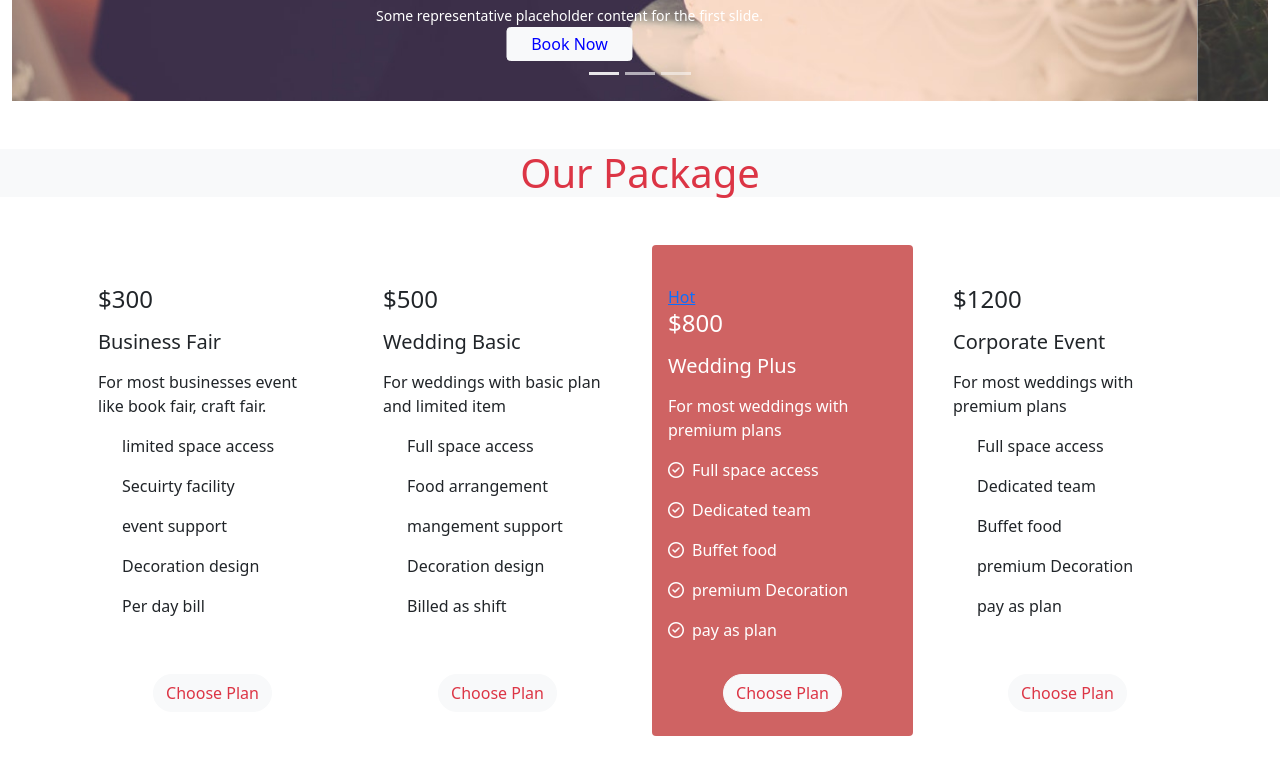
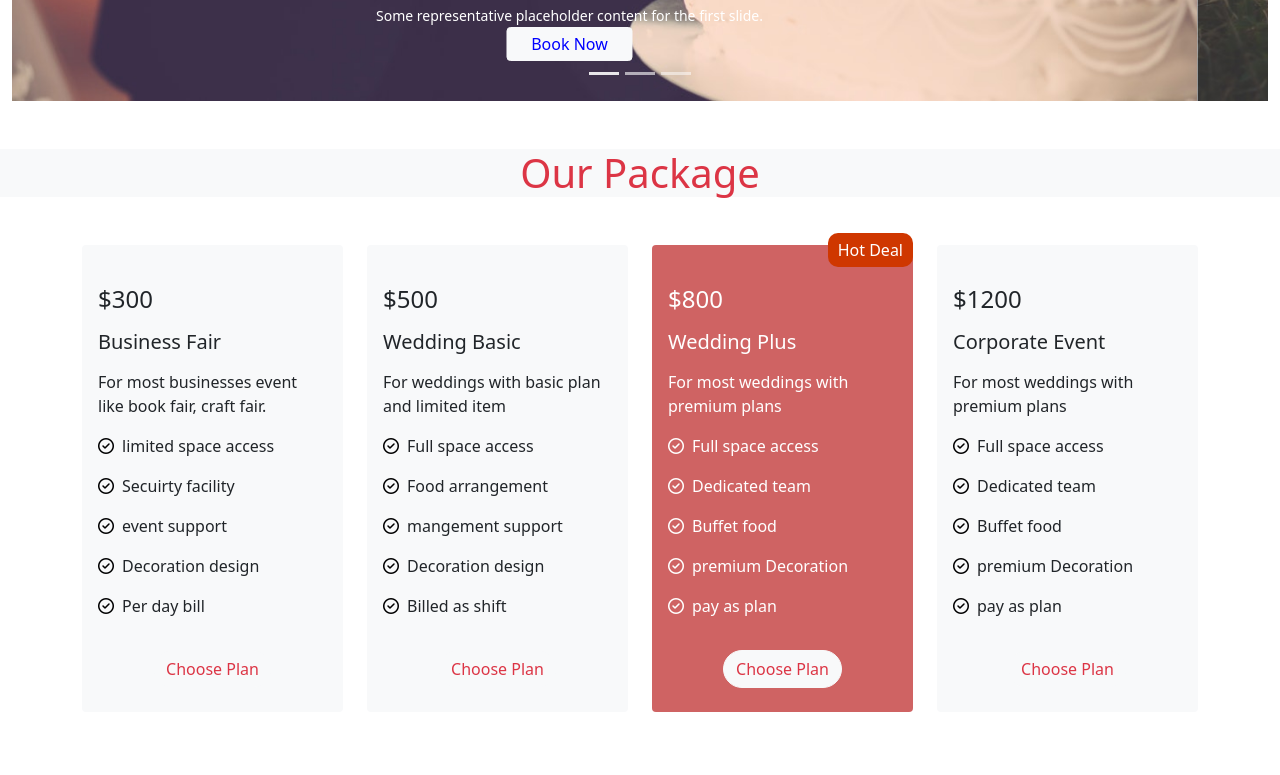
Before and after one commit to 665-stack/gazipur-convention-center, a plain HTML site: page index.html in a window 1280 px wide. Shown: the part 581-1356 px from the top of the page. Drawn offline with nearby package versions, Linux system fonts and the light colour scheme.

Commit message:
add  package section

```diff
--- a/index.html
+++ b/index.html
@@ -113,8 +113,8 @@
         <div class="container my-5" id="Packages">
 
             <div class="row row-cols-1 row-cols-md-3 g-4 ">
-                <div class="col-lg-3 col-md-6 col-sm-12 ">
-                    <div class="card h-100 py-4 border-0 ">
+                <div class="col-lg-3 col-md-6 col-sm-9 ">
+                    <div class="card h-100 py-4 border-0  bg-light">
                         <div class="card-body ">
                             <h4 class="card-title">$300</h4>
                             <h5 class="card-title my-3">Business Fair</h5>
@@ -139,9 +139,9 @@
                 </div>
 
 
-                <div class="col-lg-3 col-md-6 col-sm-12">
-                    <div class="card h-100 py-4 border-0">
-                        <div class="card-body">
+                <div class="col-lg-3 col-md-6 col-sm-9">
+                    <div class="card h-100 py-4 border-0  bg-light">
+                        <div class="card-body ">
                             <h4 class="card-title">$500</h4>
                             <h5 class="card-title my-3">Wedding Basic</h5>
                             <p class="card-text">For weddings with basic plan and limited item
@@ -163,25 +163,30 @@
                     </div>
                 </div>
 
-                <div class="col-lg-3 col-md-6 col-sm-10">
-                    <div class="card h-100 py-4 border-0 custom-card-style" id="hightlight-card">
+                <div class="col-lg-3 col-md-6 col-sm-9">
+                    <div class="card h-100 py-4 border-0 custom-card-style " id="hightlight-card">
                         <div class="card-body">
-                            <a class="little_btn" href="#">Hot</a>
+                            <a class="little-btn text-decoration-none text-white" href="#">Hot Deal</a>
                             <h4 class="card-title ">$800</h4>
                             <h5 class="card-title my-3  ">Wedding Plus</h5>
                             <p class="card-text">For most weddings with
                                 premium plans
                             </p>
 
-                            <div>
+                            <div id="options">
 
 
-                                <p><i class="far fa-check-circle  me-2" aria-hidden="true"></i>Full space access</p>
-                                <p><i class="far fa-check-circle  me-2" aria-hidden="true"></i>Dedicated team</p>
-                                <p><i class="far fa-check-circle  me-2" aria-hidden="true"></i>Buffet food</p>
-                                <p><i class="far fa-check-circle  me-2" aria-hidden="true"></i>premium Decoration
+                                <p><i class="far fa-check-circle  me-2 text-white" aria-hidden="true"></i>Full space
+                                    access</p>
+                                <p><i class="far fa-check-circle  me-2 text-white" aria-hidden="true"></i>Dedicated team
                                 </p>
-                                <p><i class="far fa-check-circle  me-2" aria-hidden="true"></i>pay as plan</p>
+                                <p><i class="far fa-check-circle  me-2 text-white" aria-hidden="true"></i>Buffet food
+                                </p>
+                                <p><i class="far fa-check-circle  me-2 text-white" aria-hidden="true"></i>premium
+                                    Decoration
+                                </p>
+                                <p><i class="far fa-check-circle  me-2 text-white" aria-hidden="true"></i>pay as plan
+                                </p>
                             </div>
 
                         </div>
@@ -192,8 +197,8 @@
                     </div>
                 </div>
 
-                <div class="col-lg-3 col-md-6 col-sm-12">
-                    <div class="card h-100 py-4 border-0">
+                <div class="col-lg-3 col-md-6 col-sm-9">
+                    <div class="card h-100 py-4 border-0  bg-light">
                         <div class="card-body">
                             <h4 class="card-title">$1200</h4>
                             <h5 class="card-title my-3">Corporate Event</h5>
--- a/styles/style.css
+++ b/styles/style.css
@@ -3,18 +3,42 @@
 .carousel-caption button{
    color: blue;
 }
+.card{
+    transition: transform 0.4s;
+}
+.card:hover{
+   transform: scale(0.97);
+}
+.card button:hover{
+background-color: rgb(231, 221, 221);
+
+}
 .custom-card-style{
     background-color:rgb(207, 99, 99) ;
+    color: white;
 }
+.little-btn{
+    background-color: rgb(207, 55, 0);
+    color: #fff;
+    border-radius: 10px;
+    padding: 5px 10px;
+    position: relative;
+
+    position: absolute;
+    /* z-index: 10;  */
+     right: 0;
+    top: -12px;
+}
+
 .carousel-caption button:hover{
-   background-color: rgb(207, 99, 99);
-   color: white;
 
 
 }
-#hightlight-card, i{
-    color: white;
+.card-body i{
+    color: black;
 }
+
+
 @media only screen and (max-width: 600px) {
      .banner .carousel-caption {
        /* background-color: lightblue;  */
```
